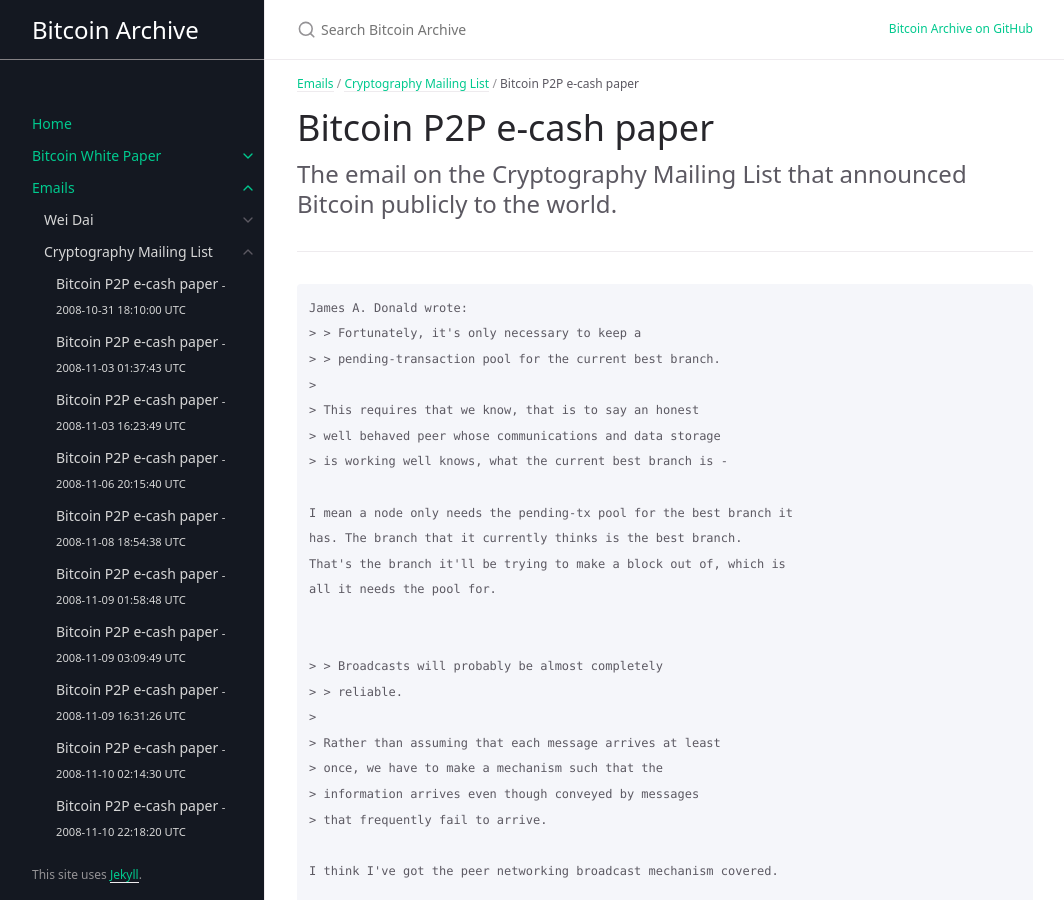
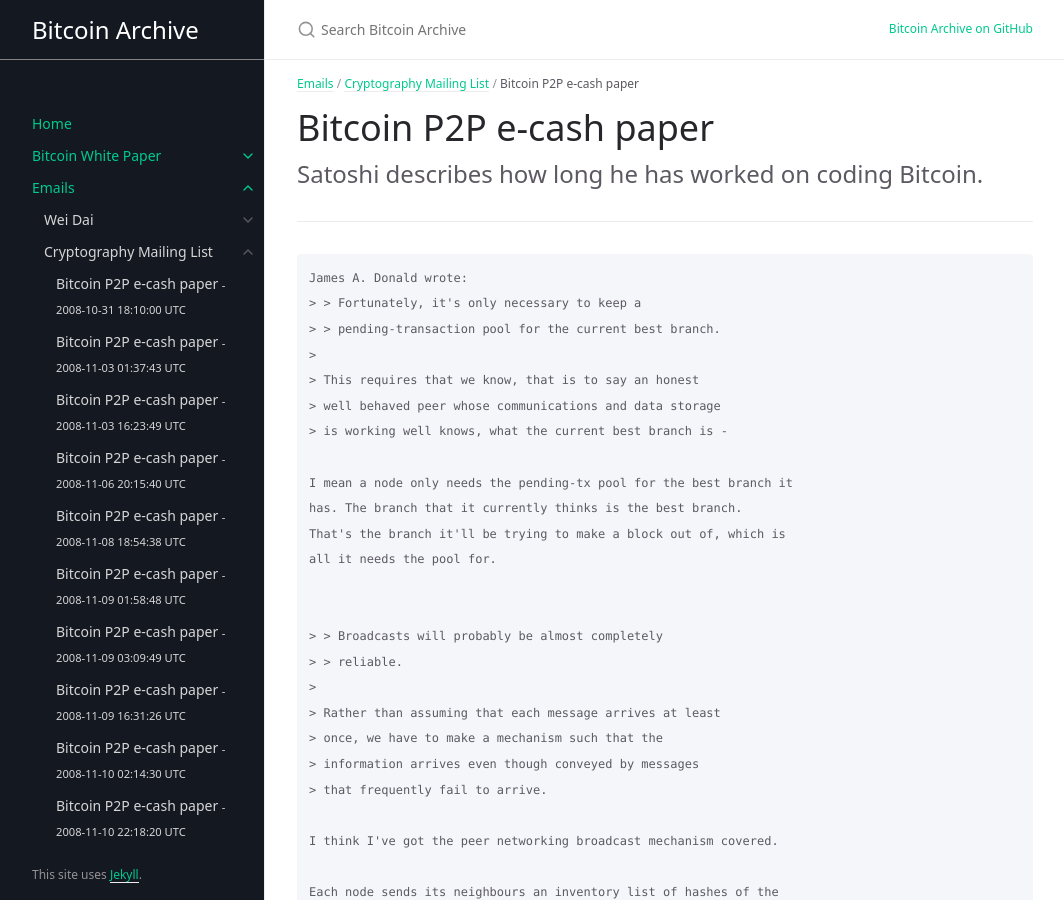
Before and after one commit to wakgill/bitcoin-archive, a Jekyll site: the page built from docs/emails/cryptography/15.md, in a window 1280 px wide and 900 px high. Shown: the whole window, without its empty margins (107-1171 px from the left). Built offline with Jekyll 4.4.1, drawn with Linux system fonts in a browser that asks for light colours; some web fonts are replaced.

Commit message:
Update 15.md

```diff
--- a/docs/emails/cryptography/15.md
+++ b/docs/emails/cryptography/15.md
@@ -9,7 +9,7 @@ date: 2008-11-17 17:24:43 UTC
 
 # Bitcoin P2P e-cash paper
 
-The email on the Cryptography Mailing List that announced Bitcoin publicly to the world.
+Satoshi describes how long he has worked on coding Bitcoin.
 {: .fs-6 .fw-300 }
 
 ---
```
